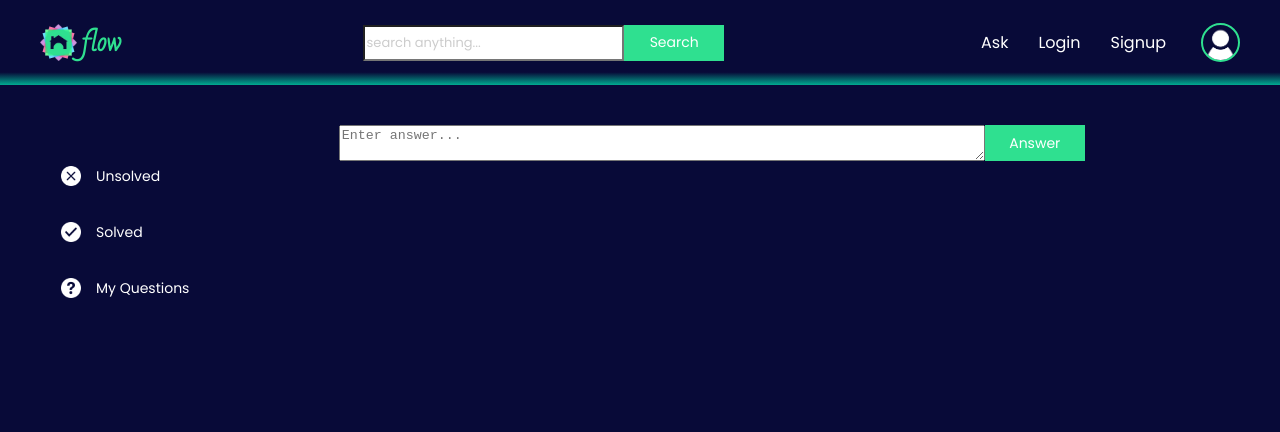
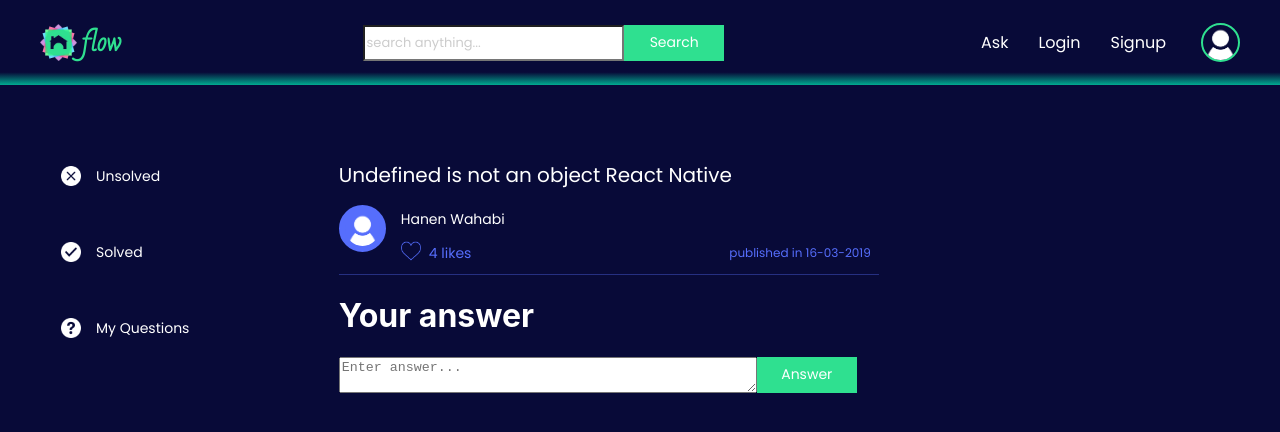
Before and after one commit to chingu-voyages/v8-chimeras-team-02, a React (Create React App) app in the folder frontend/: page /giveanswer in a window 1280 px wide. Shown: the top 432 px of the page. Built offline with nearby package versions, Linux system fonts and the light colour scheme.

Commit message:
create answers section

```diff
--- a/frontend/src/screens/GiveAnswer.js
+++ b/frontend/src/screens/GiveAnswer.js
@@ -31,12 +31,25 @@ export default class GiveAnswer extends Component {
         <div style={gridView}>
           <SideList />
           <div style={listview}>
+            <ListItem
+              title={"Undefined is not an object React Native"}
+              user={"Hanen Wahabi"}
+              date={"16-03-2019"}
+              likes={"4"}
+            />
+            {this.state.answers.length === 0 ? (
+              <h1 style={{ color: "white" }}>Your answer</h1>
+            ) : (
+              <h1 style={{ color: "white" }}>
+                {this.state.answers.length} Answers
+              </h1>
+            )}
             {this.state.answers.map(answer => (
               <ListItem
                 title={answer}
                 user={"TheAnswerGiver"}
-                date={"Today"}
-                likes={"100"}
+                date={"Just now"}
+                likes={"0"}
               />
             ))}
             <form style={{ display: "flex" }} onSubmit={this.submitAnswer}>
@@ -89,7 +102,7 @@ const gridView = {
 };
 
 const textareaStyle = {
-  width: "50vw",
+  width: "412px",
 };
 
 const btn = {
```
